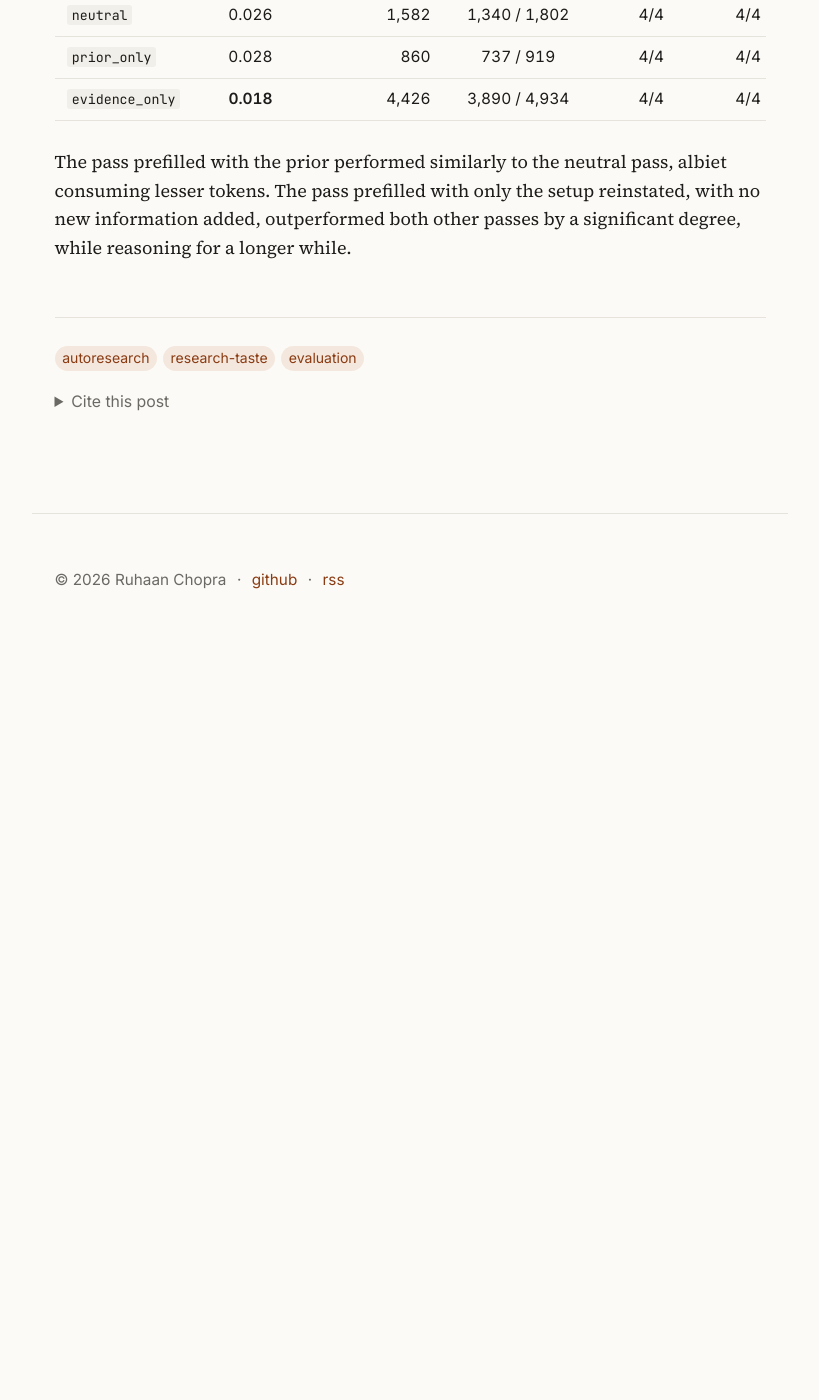
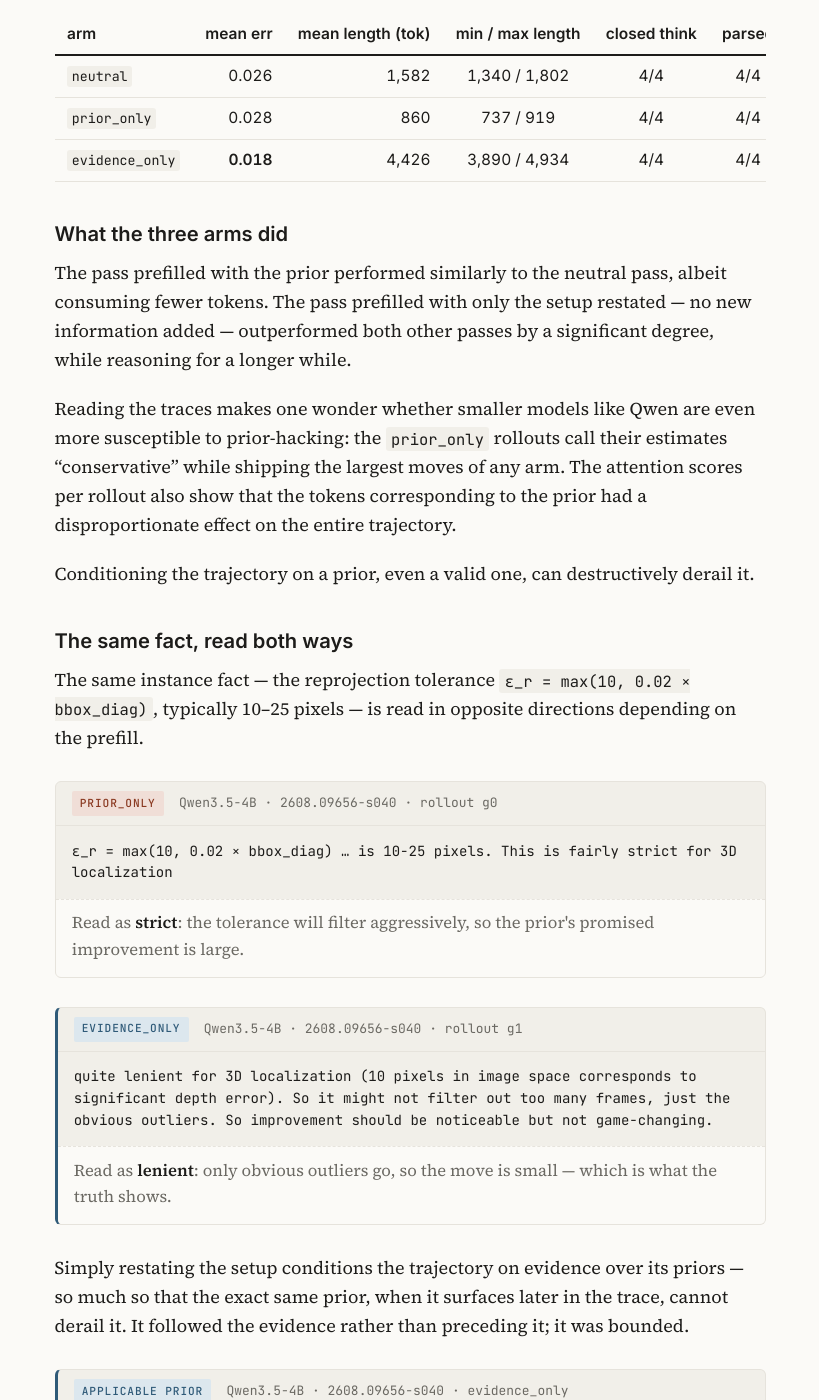
Before and after one commit to ruhzi/ruhzi.github.io, a Jekyll site: the page built from _posts/2026-08-25-prior-vs-evidence-and-prefill.md, in a window 1280 px wide and 1400 px high, scrolled down 4738 px. Shown: the whole window, without its empty margins (230-1049 px from the left). Built offline with Jekyll 4.4.1, drawn with Linux system fonts in a browser that asks for light colours; before the commit the page ends 5403 px from its top, so only the background shows below that; some of the changed text lies outside the part shown.

Commit message:
Format closing analysis: headings, trace cards for the strict/lenient readings

```diff
--- a/_posts/2026-08-25-prior-vs-evidence-and-prefill.md
+++ b/_posts/2026-08-25-prior-vs-evidence-and-prefill.md
@@ -90,5 +90,34 @@ The three prefills, each opening the model's <code>&lt;think&gt;</code> block:
 | `prior_only` | 0.028 | 860 | 737 / 919 | 4/4 | 4/4 |
 | `evidence_only` | **0.018** | 4,426 | 3,890 / 4,934 | 4/4 | 4/4 |
 
+### What the three arms did
 
-The pass prefilled with the prior performed similarly to the neutral pass, albiet consuming lesser tokens. The pass prefilled with only the setup reinstated, with no new information added, outperformed both other passes by a significant degree, while reasoning for a longer while.
+The pass prefilled with the prior performed similarly to the neutral pass, albeit consuming fewer tokens. The pass prefilled with only the setup restated — no new information added — outperformed both other passes by a significant degree, while reasoning for a longer while.
+
+Reading the traces makes one wonder whether smaller models like Qwen are even more susceptible to prior-hacking: the `prior_only` rollouts call their estimates "conservative" while shipping the largest moves of any arm. The attention scores per rollout also show that the tokens corresponding to the prior had a disproportionate effect on the entire trajectory.
+
+Conditioning the trajectory on a prior, even a valid one, can destructively derail it.
+
+### The same fact, read both ways
+
+The same instance fact — the reprojection tolerance `ε_r = max(10, 0.02 × bbox_diag)`, typically 10–25 pixels — is read in opposite directions depending on the prefill.
+
+<div class="trace prior">
+<p class="trace-head"><span class="tag">prior_only</span><span class="meta">Qwen3.5-4B · 2608.09656-s040 · rollout g0</span></p>
+<pre>ε_r = max(10, 0.02 × bbox_diag) … is 10-25 pixels. This is fairly strict for 3D localization</pre>
+<p class="gloss">Read as <strong>strict</strong>: the tolerance will filter aggressively, so the prior's promised improvement is large.</p>
+</div>
+
+<div class="trace evidence">
+<p class="trace-head"><span class="tag">evidence_only</span><span class="meta">Qwen3.5-4B · 2608.09656-s040 · rollout g1</span></p>
+<pre>quite lenient for 3D localization (10 pixels in image space corresponds to significant depth error). So it might not filter out too many frames, just the obvious outliers. So improvement should be noticeable but not game-changing.</pre>
+<p class="gloss">Read as <strong>lenient</strong>: only obvious outliers go, so the move is small — which is what the truth shows.</p>
+</div>
+
+Simply restating the setup conditions the trajectory on evidence over its priors — so much so that the exact same prior, when it surfaces later in the trace, cannot derail it. It followed the evidence rather than preceding it; it was bounded.
+
+<div class="trace evidence">
+<p class="trace-head"><span class="tag">applicable prior</span><span class="meta">Qwen3.5-4B · 2608.09656-s040 · evidence_only</span></p>
+<pre>Usually, adding geometric consistency checks … helps to filter out outliers and improve accuracy (L2, Ang) and sometimes success metrics, but can sometimes reduce success rate if too [strict].</pre>
+<p class="gloss">The same geometric-consistency prior the <code>prior_only</code> arm was seeded with — arriving after the tolerance has been read as lenient, and hedged accordingly.</p>
+</div>
```
